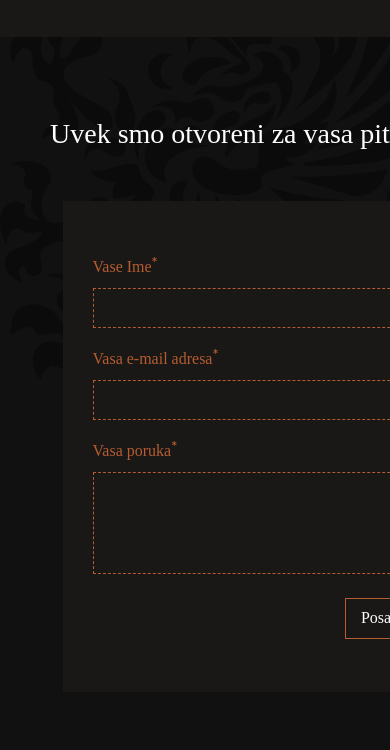
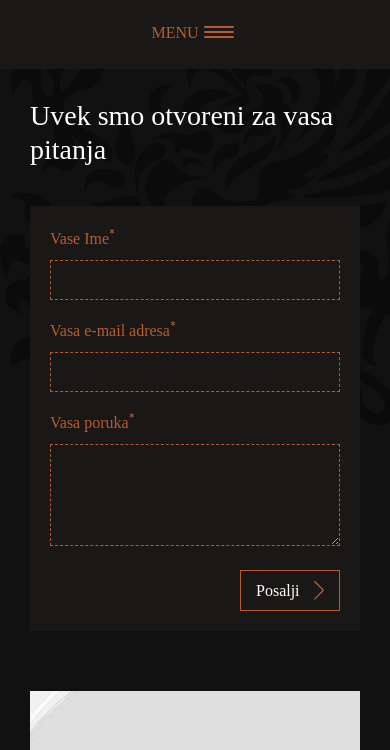
Before and after one commit to RobertT90/Grifon-Leather, a website built with webpack: page src/contact.html in a window 390 px wide. Shown: the part 94-844 px from the top of the page. Built offline with nearby package versions, Linux system fonts and the light colour scheme; a web font is replaced by a local one.

Commit message:
contact page responsive

```diff
--- a/sass/components/pages/_contact.scss
+++ b/sass/components/pages/_contact.scss
@@ -89,3 +89,109 @@
     }
 
 }
+
+/**************** Contact Page Responsive Style ****************/
+
+@media (max-width: 1200px){
+    .contact-page{
+        &__inner{
+            width: 900px;
+            h1{
+                width: 900px;
+            }
+            &--form{
+                width: 100%;
+                justify-content: space-between;
+                .contact-image{
+                    width: 400px;
+                }
+                .contact-form{
+                    width: 400px;
+                    form{
+                        padding: 20px;
+                    }
+                }
+            }
+        }
+    }
+}
+
+@media(max-width: 991px){
+    .contact-page{
+        &__inner{
+            width: 600px;
+            padding: 40px;
+            margin: auto;
+            h1{
+                width: 100%;
+            }
+            &--form{
+                width: 100%;
+                justify-content: space-between;
+                .contact-image{
+                    width: 100%;
+                    padding: 20px 0;
+                }
+                .contact-form{
+                    width: 100%;
+                    padding: 40px 0;
+                    form{
+                        padding: 40px;
+                    }
+                }
+            }
+        }
+    }
+}
+
+@media(max-width:767px){
+    .contact-page{
+        &__inner{
+            width: 100%;
+            padding: 40px;
+            h1{
+                width: 100%;
+            }
+            &--form{
+                width: 100%;
+                justify-content: space-between;
+                .contact-image{
+                    width: 100%;
+                    padding: 20px 0;
+                }
+                .contact-form{
+                    width: 100%;
+                    padding: 40px 0;
+                    form{
+                        padding: 40px;
+                    }
+                }
+            }
+        }
+    }
+}
+
+@media(max-width:480px){
+    .contact-page{
+        &__inner{
+            width: 100%;
+            padding: 30px;
+            h1{
+                width: 100%;
+            }
+            &--form{
+                .contact-image{
+                    width: 100%;
+                    padding: 20px 0;
+                }
+                .contact-form{
+                    width: 100%;
+                    padding: 40px 0;
+                    form{
+                        padding: 20px;
+                    }
+                }
+            }
+        }
+    }
+}
--- a/src/contact.html
+++ b/src/contact.html
@@ -15,12 +15,7 @@
     <header id="header">
 
         <section class="header">
-            <!-- <div class="menu-button">
-                <button class="menu-toggle">
-                    <span class="menu-toggle__text">menu</span>
-                    <span class="menu-toggle__icon"></span>
-                </button>
-            </div> -->
+
             <a class="logo-text" href="#0">Grifon Leather</a>
             <ul class="main-menu">
                 <li>
@@ -49,6 +44,14 @@
                 <li class="lang"><a href="#0">Eng</a></li>
                 <li class="lang active"><a href="#0">Srb</a></li>
             </ul>
+            <div class="menu-button">
+                <button class="menu-toggle">
+                    <span class="menu-toggle__text">menu</span>
+                    <span class="menu-toggle__icon">
+                        <span class="line"></span>
+                    </span>
+                </button>
+            </div>
         </section>
 
     </header>
```
Also changed, not shown: dist/styles.css.
